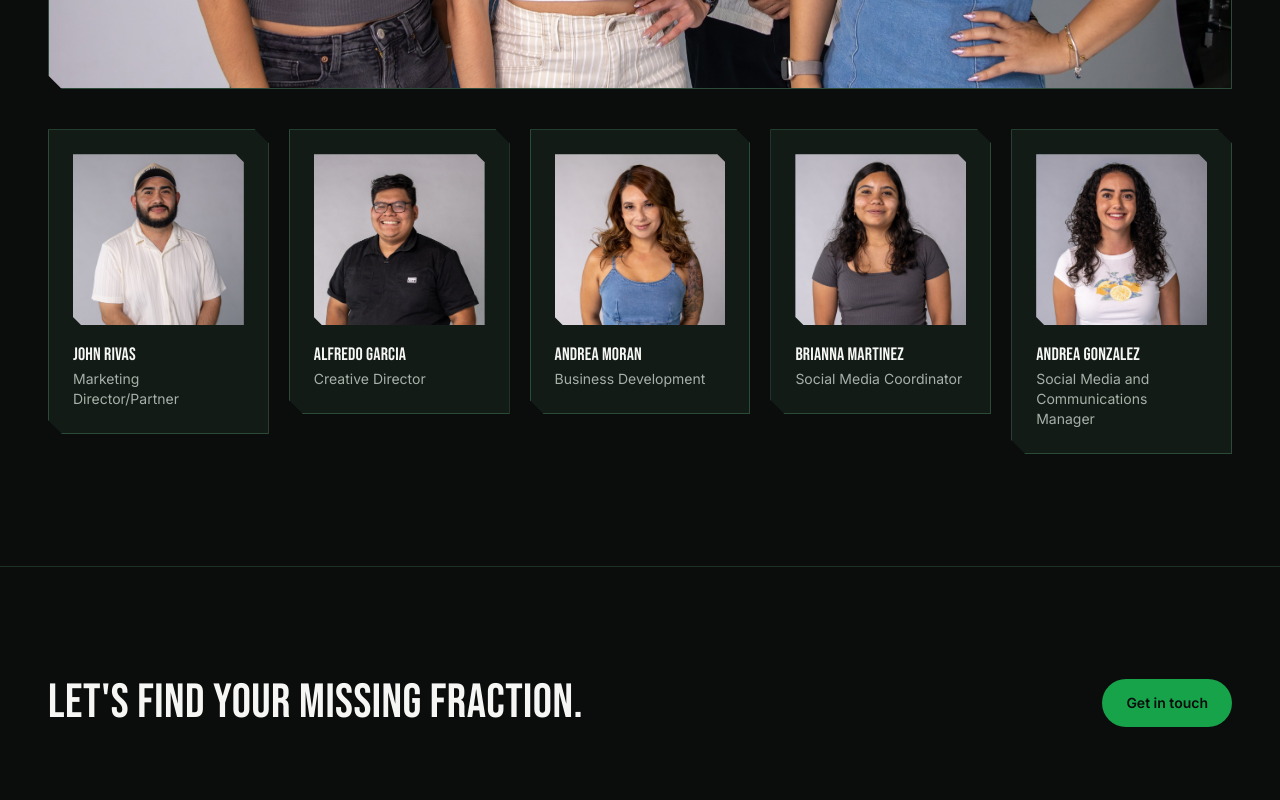
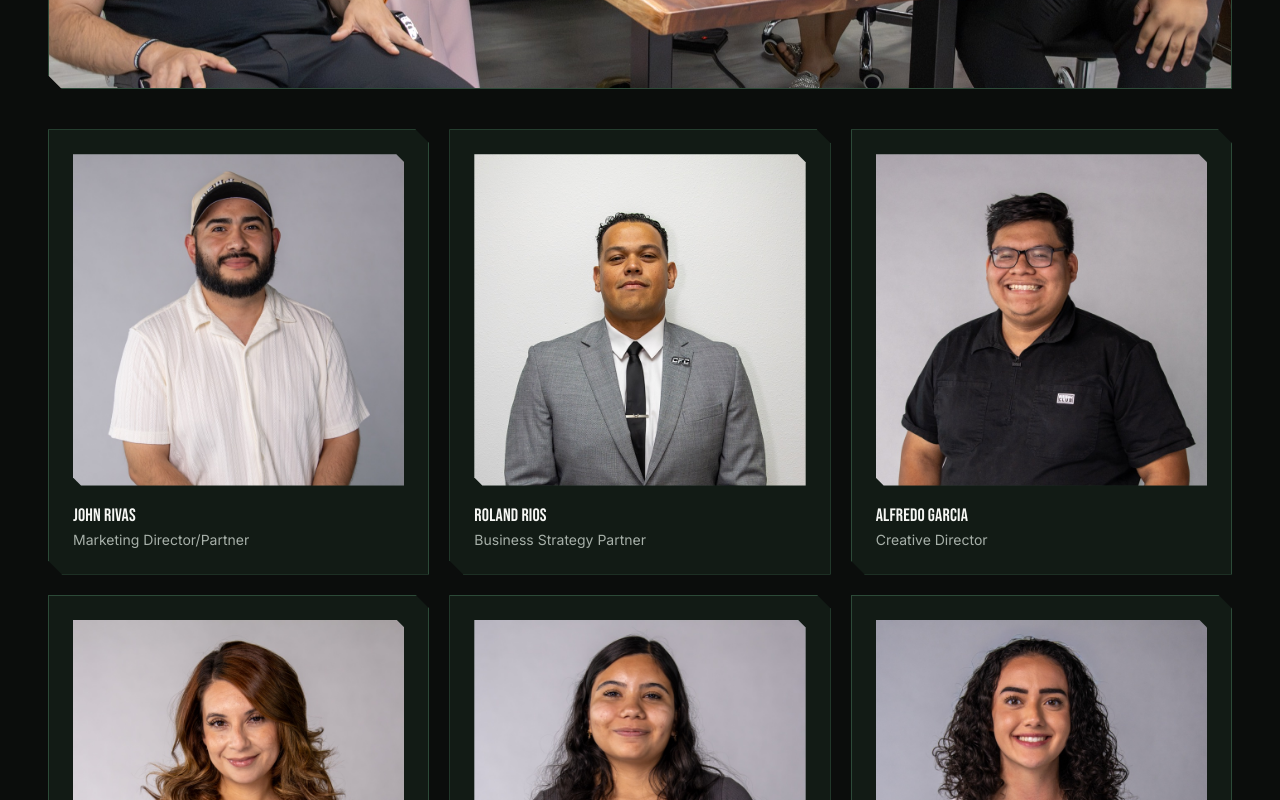
Before and after one commit to andyfrctnl/frctnl-website, a Next.js app: page /about in a window 1280 px wide. Shown: the part 2060-2860 px from the top of the page. Built offline with nearby package versions, Linux system fonts and the light colour scheme.

Commit message:
Add Roland Rios to team and update group photo
New team member Roland Rios (Business Strategy Partner) added next
to John Rivas, and the team group photo updated to the current
7-person lineup. Adjusted the team grid to 3 columns for a clean fit.

```diff
--- a/src/app/about/page.tsx
+++ b/src/app/about/page.tsx
@@ -43,6 +43,11 @@ const team: TeamMember[] = [
     name: "John Rivas",
     role: "Marketing Director/Partner",
     image: "/team/john-rivas.jpg",
+  },
+  {
+    name: "Roland Rios",
+    role: "Business Strategy Partner",
+    image: "/team/roland-rios.jpg",
   },
   {
     name: "Alfredo Garcia",
@@ -126,7 +131,7 @@ export default function AboutPage() {
             />
           </div>
 
-          <StaggerGroup className="mt-10 grid gap-5 sm:grid-cols-2 lg:grid-cols-5">
+          <StaggerGroup className="mt-10 grid gap-5 sm:grid-cols-2 lg:grid-cols-3">
             {team.map((member) => (
               <StaggerItem key={member.name ?? member.role}>
                 <div className="notch border border-forest-line bg-forest-soft/30 p-6">
```
Also changed, not shown: public/team/roland-rios.jpg (added), public/team/team-photo.jpg.
